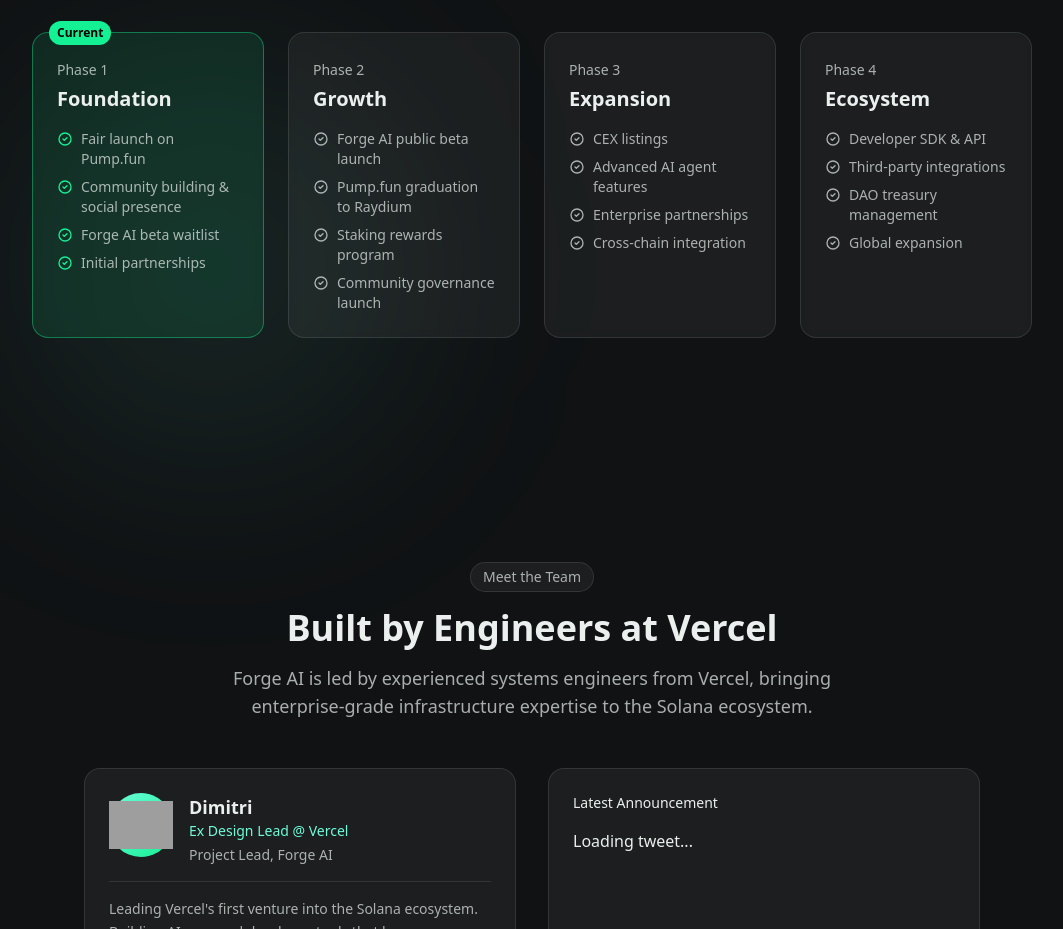
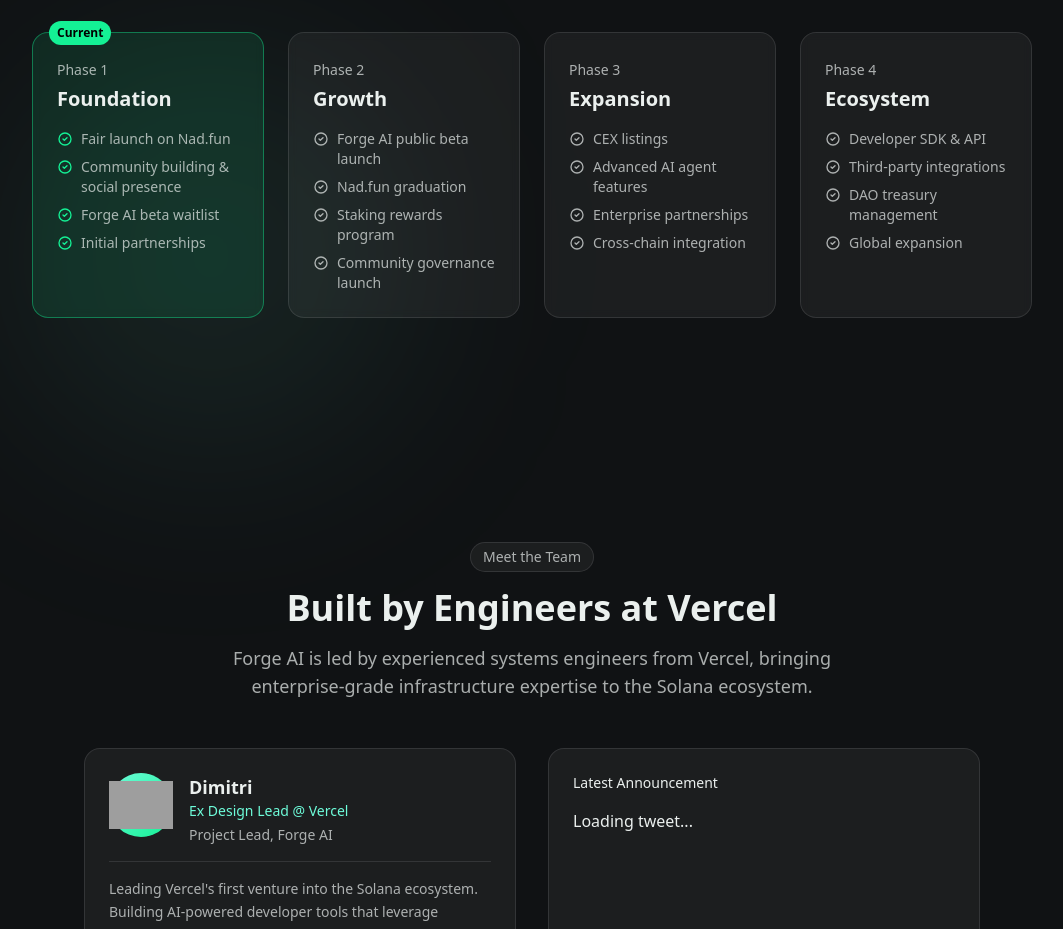
Before and after one commit to thebestestbear/v0-pointer-ai-landing-page, a Next.js app: page / in a window 1280 px wide. Shown: the part 3945-4874 px from the top of the page, without its empty margins (108-1171 px from the left). Built offline with nearby package versions, Linux system fonts and the light colour scheme; grey boxes are pictures that could not be loaded.

Commit message:
Update roadmap-section.tsx

```diff
--- a/components/roadmap-section.tsx
+++ b/components/roadmap-section.tsx
@@ -5,7 +5,7 @@ export function RoadmapSection() {
       title: "Foundation",
       status: "current",
       items: [
-        "Fair launch on Pump.fun",
+        "Fair launch on Nad.fun",
         "Community building & social presence",
         "Forge AI beta waitlist",
         "Initial partnerships",
@@ -17,7 +17,7 @@ export function RoadmapSection() {
       status: "upcoming",
       items: [
         "Forge AI public beta launch",
-        "Pump.fun graduation to Raydium",
+        "Nad.fun graduation",
         "Staking rewards program",
         "Community governance launch",
       ],
```
